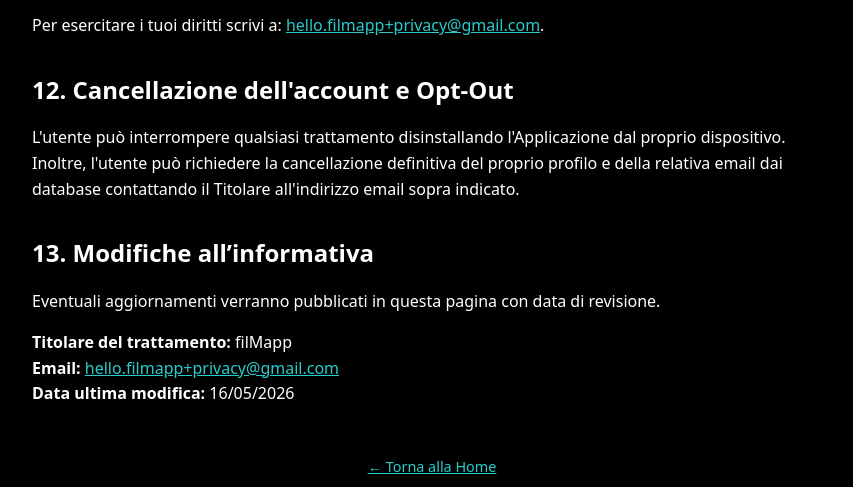
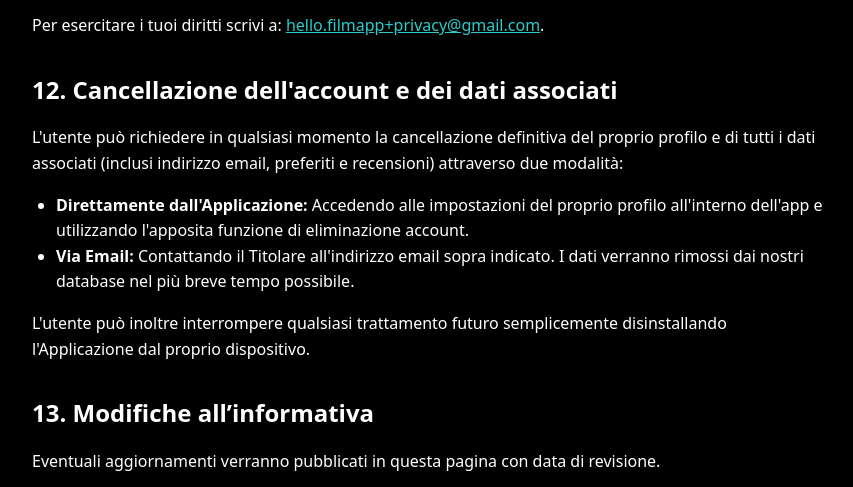
Before and after one commit to Filmapp-1/filMapp_privacy-terms, a plain HTML site: page privacy.html in a window 1280 px wide. Shown: the part 2713-3200 px from the top of the page, without its empty margins (208-1061 px from the left). Drawn offline with Linux system fonts and the light colour scheme.

Commit message:
Update privacy.html for Delete Account

```diff
--- a/privacy.html
+++ b/privacy.html
@@ -119,15 +119,20 @@ Per qualsiasi richiesta scrivi a:
 <a href="mailto:hello.filmapp+privacy@gmail.com">hello.filmapp+privacy@gmail.com</a>.
 </p>
 
-<h2>12. Cancellazione dell'account e Opt-Out</h2>
-<p>L'utente può interrompere qualsiasi trattamento disinstallando l'Applicazione dal proprio dispositivo. Inoltre, l'utente può richiedere la cancellazione definitiva del proprio profilo e della relativa email dai database contattando il Titolare all'indirizzo email sopra indicato.</p>
+<h2>12. Cancellazione dell'account e dei dati associati</h2>
+<p>L'utente può richiedere in qualsiasi momento la cancellazione definitiva del proprio profilo e di tutti i dati associati (inclusi indirizzo email, preferiti e recensioni) attraverso due modalità:</p>
+<ul>
+    <li><strong>Direttamente dall'Applicazione:</strong> Accedendo alle impostazioni del proprio profilo all'interno dell'app e utilizzando l'apposita funzione di eliminazione account.</li>
+    <li><strong>Via Email:</strong> Contattando il Titolare all'indirizzo email sopra indicato. I dati verranno rimossi dai nostri database nel più breve tempo possibile.</li>
+</ul>
+<p>L'utente può inoltre interrompere qualsiasi trattamento futuro semplicemente disinstallando l'Applicazione dal proprio dispositivo.</p>
 
 <h2>13. Modifiche all’informativa</h2>
 <p>Eventuali aggiornamenti verranno pubblicati in questa pagina con data di revisione.</p>
 
 <p><strong>Titolare del trattamento:</strong> filMapp <br>
 <strong>Email:</strong> <a href="mailto:hello.filmapp+privacy@gmail.com">hello.filmapp+privacy@gmail.com</a><br>
-<strong>Data ultima modifica:</strong> 16/05/2026</p>
+<strong>Data ultima modifica:</strong> 08/06/2026</p>
 
   <footer>
     <a href="index.html">← Torna alla Home</a>
```
